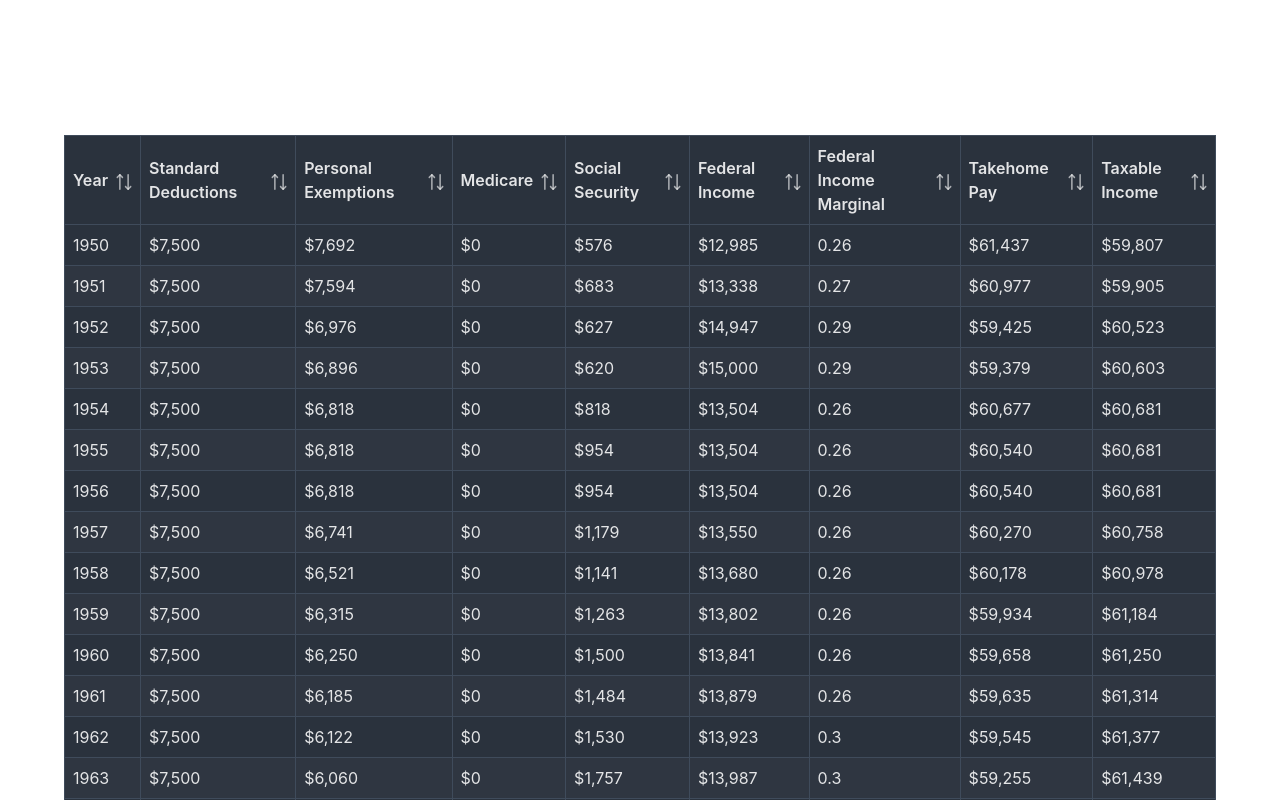
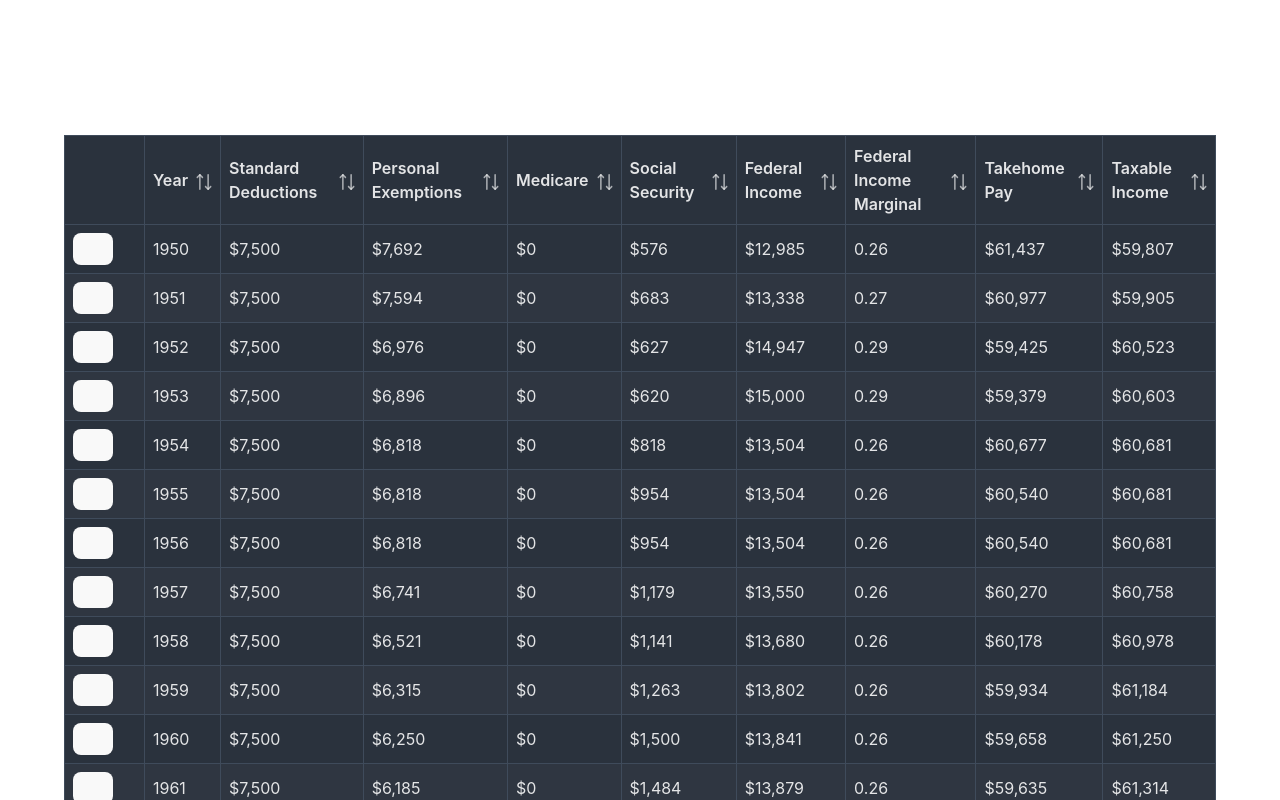
Before and after one commit to AldenPeterson/historical-tax-bracket-visualization, a React (Vite) app: page / in a window 1280 px wide. Shown: the part 1140-1940 px from the top of the page. Built offline with nearby package versions, Linux system fonts and the light colour scheme.

Commit message:
refactor to use proper useeffect hook

```diff
--- a/src/App.tsx
+++ b/src/App.tsx
@@ -1,4 +1,4 @@
-import { useState } from "react";
+import { useState, useEffect, useMemo } from "react";
 
 import "./App.css";
 
@@ -10,8 +10,7 @@ import FilingDropdown from "./components/FilingDropdown";
 
 import FilingStatuses from "./utilities/FilingStatus";
 import CheckboxControl from "./components/CheckboxControl";
-
-
+import { TaxData } from "./types/TaxData";
 
 function App() {
   const [income, setIncome] = useState(75000);
@@ -21,18 +20,38 @@ function App() {
   const [showMarginalFederalRate, setShowMarginalFederalRate] = useState(true);
   const [showTakehomePay, setShowTakehomePay] = useState(true);
   const [includeMedicare, setIncludeMedicare] = useState(true);
-  const [includeStandardDeductions, setIncludeStandardDeductions] = useState(true);
+  const [includeStandardDeductions, setIncludeStandardDeductions] =
+    useState(true);
 
-
-  const config = {
+  const config = useMemo(
+    () => ({
       includeSS,
       includeFederalIncome,
       showMarginalFederalRate,
       showTakehomePay,
       includeMedicare,
-    includeStandardDeductions
-  };
+      includeStandardDeductions,
+    }),
+    [
+      includeSS,
+      includeFederalIncome,
+      showMarginalFederalRate,
+      showTakehomePay,
+      includeMedicare,
+      includeStandardDeductions,
+    ]
+  );
+  useEffect(() => {
+    console.log("useEffect called");
+    setTaxData(getTaxData(income, filingStatus, config));
+  }, [
 
+    filingStatus,
+    income,
+    config
+  ]);
+
+  const [taxData, setTaxData] = useState(() => getTaxData(income, filingStatus, config));
 
   return (
     <>
@@ -48,43 +67,54 @@ function App() {
       <CheckboxControl
         label="Include Social Security?"
         checked={includeSS}
-        onChange={() => setIncludeSS(!includeSS)}
+        onChange={() => {
+          setIncludeSS(!includeSS);
+        }}
       />
       <CheckboxControl
         label="Include Medicare?"
         checked={includeMedicare}
-      onChange={() => setIncludeMedicare(!includeMedicare)}
+        onChange={() => {
+          setIncludeMedicare(!includeMedicare);
+        }}
       />
       <CheckboxControl
         label="Include Federal Income?"
         checked={includeFederalIncome}
-        onChange={() => setIncludeFederalIncome(!includeFederalIncome)}
+        onChange={() => {
+          setIncludeFederalIncome(!includeFederalIncome);
+        }}
       />
       <CheckboxControl
         label="Show Marginal Federal Rate?"
         checked={showMarginalFederalRate}
-        onChange={() => setShowMarginalFederalRate(!showMarginalFederalRate)}
+        onChange={() => {
+          setShowMarginalFederalRate(!showMarginalFederalRate);
+        }}
       />
       <CheckboxControl
         label="Show Takehome Pay?"
         checked={showTakehomePay}
-        onChange={() => setShowTakehomePay(!showTakehomePay)}
+        onChange={() => {
+          setShowTakehomePay(!showTakehomePay);
+        }}
       />
 
       <CheckboxControl
         label="Include Standard Deductions/Exemptions?"
         checked={includeStandardDeductions}
-        onChange={() => setIncludeStandardDeductions(!includeStandardDeductions)}
+        onChange={() => {
+          setIncludeStandardDeductions(!includeStandardDeductions);
+        }}
       />
       <TaxChart
+        taxData={taxData}
         income={income}
         filingStatus={filingStatus}
         config={config}
       />
 
-      <TaxDataTable
-        globalTaxData={getTaxData(income, filingStatus, config)}
-      />
+      <TaxDataTable globalTaxData={taxData} />
     </>
   );
 }
--- a/src/calculators/Data.ts
+++ b/src/calculators/Data.ts
@@ -24,6 +24,7 @@ export const getTaxData = (
     includeStandardDeductions: boolean;
   }
 ) => {
+    console.log("getting tax data")
 let taxData: TaxData = {
     years: yearlyLabels(),
     standardDeductions: null,
--- a/src/calculators/TaxCalculation.ts
+++ b/src/calculators/TaxCalculation.ts
@@ -76,6 +76,7 @@ export const getTaxDataset = (
 ) : TaxDataSeries => {
   let datasetSeries: TaxDataSeries = { basic: [], detailed: [] };
 
+
   for (let index = 0; index < yearlyLabels().length; index++) {
     const year = yearlyLabels()[index];
 
--- a/src/components/TaxChart.tsx
+++ b/src/components/TaxChart.tsx
@@ -13,7 +13,6 @@ import {
 
 import { Line } from "react-chartjs-2";
 
-import { getTaxData } from "../calculators/Data";
 
 import { hexToRGBA } from "../utilities/HexToRGBA";
 
@@ -31,6 +30,7 @@ ChartJS.register(
 );
 
 interface TaxChartProps {
+  taxData: TaxData;
   income: number;
   filingStatus: any;
   config: {
@@ -229,6 +229,7 @@ export const data = (taxData: TaxData) => {
 };
 
 const TaxChart: React.FC<TaxChartProps> = ({
+  taxData,
   income,
   filingStatus,
   config,
@@ -236,7 +237,7 @@ const TaxChart: React.FC<TaxChartProps> = ({
   return (
     <div style={{ height: "750px", width: "1200px" }}>
       <Line
-        data={data(getTaxData(income, filingStatus, config))}
+        data={data(taxData)}
         options={options(
           income,
           filingStatus,
--- a/src/components/TaxDataTable.tsx
+++ b/src/components/TaxDataTable.tsx
@@ -1,15 +1,23 @@
 import { DataTable } from "primereact/datatable";
 import { Column } from "primereact/column";
+import { Button } from "primereact/button";
+
+
+import TaxDataTableDetailed from "./TaxDataTableDetailed";
 
 import { TaxData } from "../types/TaxData";
 
 import "primereact/resources/themes/bootstrap4-dark-blue/theme.css";
+import React from "react";
 
 interface TaxDataTableProps {
   globalTaxData: TaxData;
 }
 
 const TaxDataTable: React.FC<TaxDataTableProps> = ({ globalTaxData }) => {
+  const [expandedRows, setExpandedRows] = React.useState<any>(null);
+//   const [tableData, setTableData] = React.useState<any>(null);
+
   let rawDataTable = [];
   for (let i = 0; i < globalTaxData.years.length; i++) {
     rawDataTable.push({
@@ -114,9 +122,48 @@ const TaxDataTable: React.FC<TaxDataTableProps> = ({ globalTaxData }) => {
     });
   }
 
+  const rowExpansionTemplate = (data: any) => {
+    return TaxDataTableDetailed(data, globalTaxData)
+  };
+
+//   const expandAll = () => {
+//     let _expandedRows = {};
+
+//     console.log(rawDataTable);
+//     rawDataTable.forEach((d) => (_expandedRows[`${d.id}`] = true));
+
+//     setExpandedRows(_expandedRows);
+//   };
+
+//   const collapseAll = () => {
+//     setExpandedRows(null);
+//   };
+
+//   const header = (
+//     <div className="flex flex-wrap justify-content-end gap-2">
+//       <Button icon="pi pi-plus" label="Expand All" onClick={expandAll} text />
+//       <Button
+//         icon="pi pi-minus"
+//         label="Collapse All"
+//         onClick={collapseAll}
+//         text
+//       />
+//     </div>
+//   );
+
   return (
     <div className="card">
-      <DataTable value={rawDataTable} showGridlines stripedRows size="small">
+      <DataTable
+        value={rawDataTable}
+        showGridlines
+        stripedRows
+        size="small"
+        expandedRows={expandedRows}
+        onRowToggle={(e) => setExpandedRows(e.data)}
+        rowExpansionTemplate={rowExpansionTemplate}
+        // header={header}
+      >
+        <Column expander style={{ width: "5rem" }} />
         {columns.map((col) => (
           <Column
             key={col.field}
--- /dev/null
+++ b/src/components/TaxDataTableDetailed.tsx
@@ -0,0 +1,30 @@
+
+import { TaxData } from "../types/TaxData";
+
+import { Card } from "primereact/card";
+
+interface TaxDataTableProps {
+    globalTaxData: TaxData;
+    data: any;
+}
+
+const TaxDataTableDetailed: React.FC<TaxDataTableProps> = ({
+  data, globalTaxData
+}) => {
+    console.log(data)
+    console.log(globalTaxData);
+    const index = globalTaxData.years.indexOf(data.year);
+    console.log(globalTaxData.federalIncome?.detailed[index])
+
+    return (
+        <Card title={data.name} style={{ textAlign: "center" }}>
+          <p>{`Details for ${
+              globalTaxData.federalIncome?.detailed[index]
+              }`}</p>
+
+        </Card>
+      );
+
+};
+
+export default TaxDataTableDetailed;
--- a/src/types/TaxData.ts
+++ b/src/types/TaxData.ts
@@ -3,13 +3,13 @@ export type TaxDataSeries = {
     detailed: any;
 }
 
-export type TaxData = {
+export interface TaxData {
     years: number[];
-    standardDeductions: {standardDeduction: Number, personalExemptions: Number}[] | null;
+    standardDeductions: { standardDeduction: number, personalExemptions: number }[] | null;
     medicare: TaxDataSeries | null;
     socialSecurity: TaxDataSeries | null;
     federalIncome: TaxDataSeries | null;
     federalIncomeMarginal: number[] | null;
     takehomePay: number[] | null;
     taxableIncome: number[] | null;
-  };
+}
```
Lines whose indentation alone changed are shown as unchanged.
